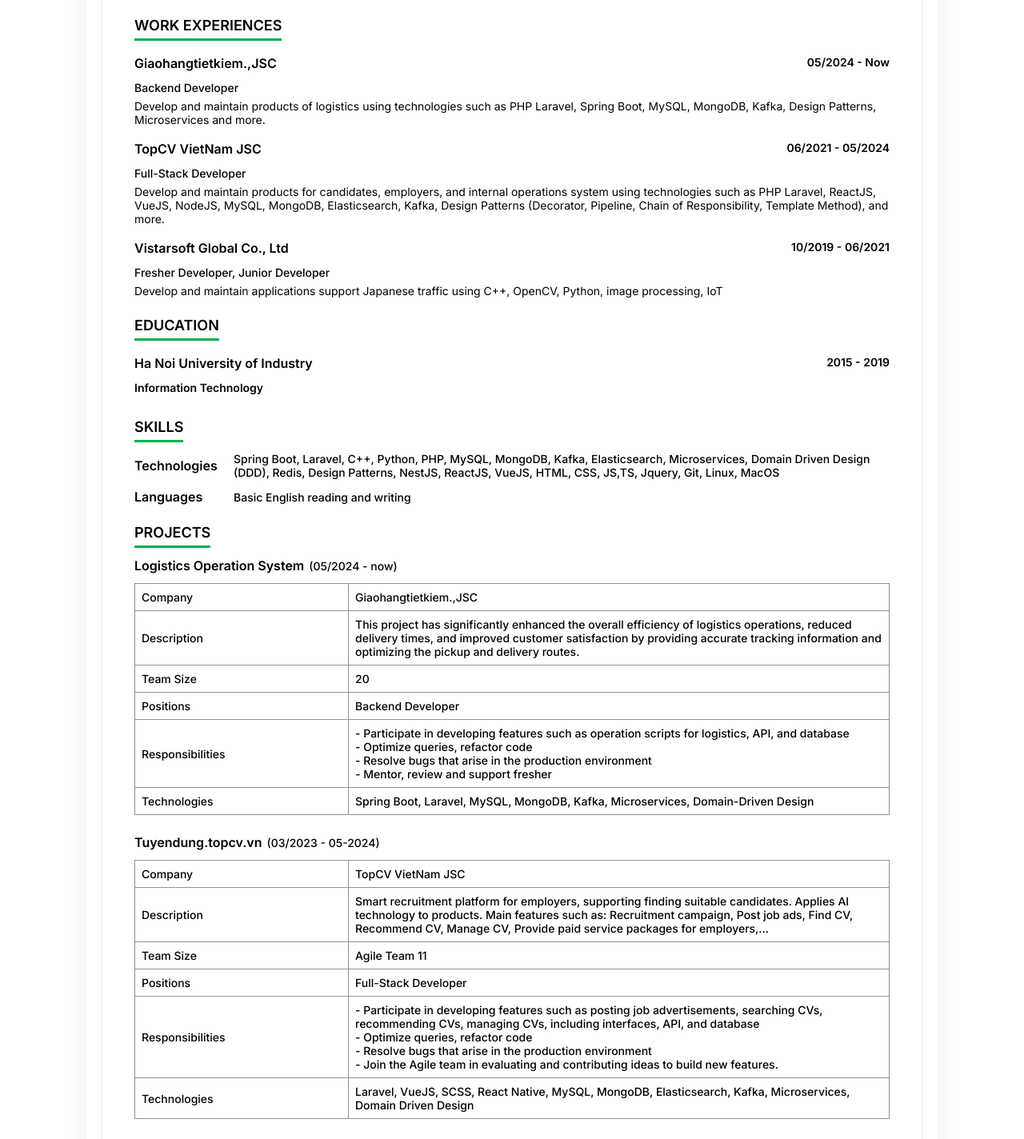
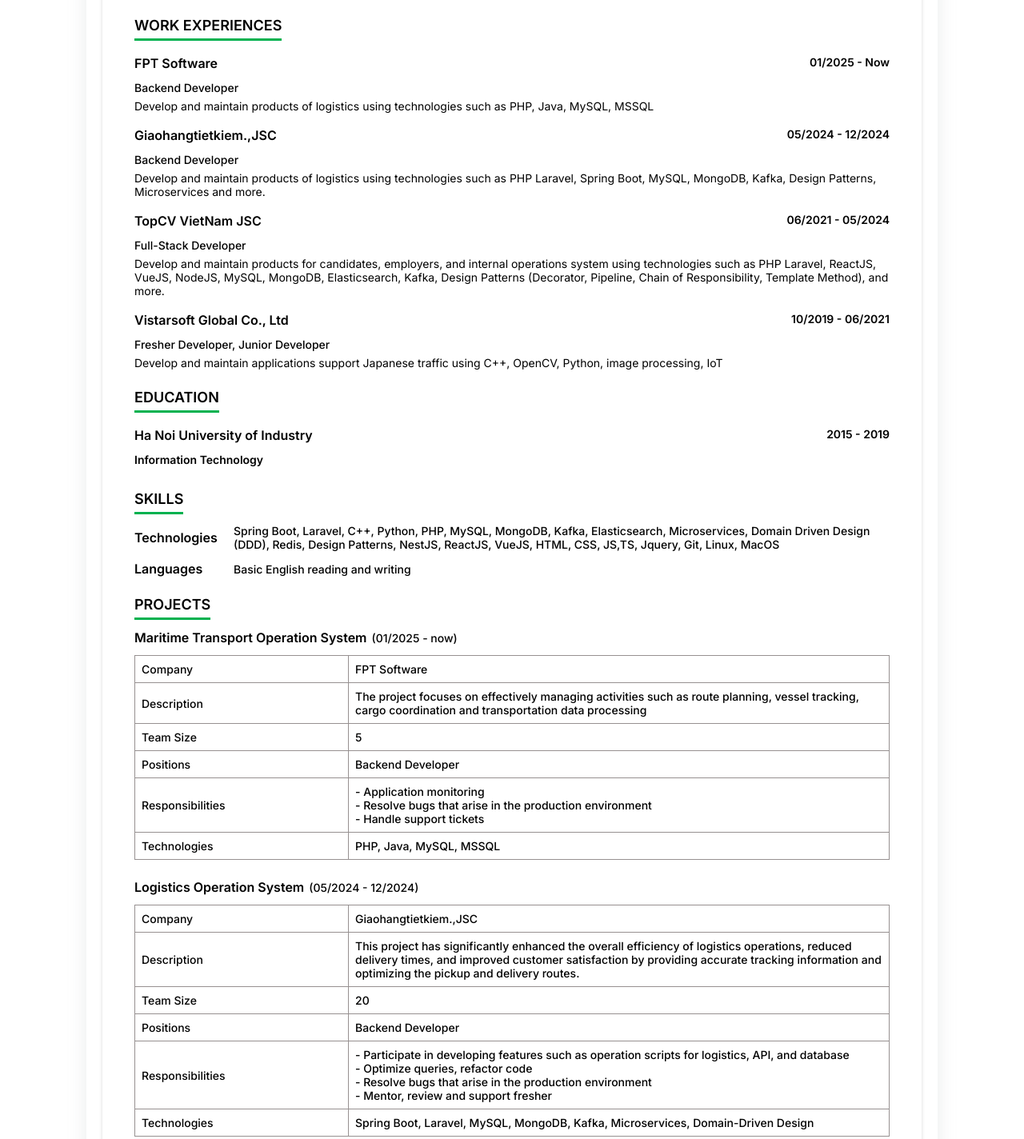
Before and after one commit to vund357/my-cv, a plain HTML site: page index.html in a window 1280 px wide. Shown: the part 483-1907 px from the top of the page at 80% size. Drawn offline with Linux system fonts and the light colour scheme.

Commit message:
update cv

```diff
--- a/cv.js
+++ b/cv.js
@@ -36,8 +36,42 @@ const data = {
     },
     projects: [
         {
+            name: 'Maritime Transport Operation System',
+            time: '01/2025 - now',
+            details: [
+                {
+                    label: 'Company',
+                    text: 'FPT Software',
+                },
+                {
+                    label: 'Description',
+                    text: 'The project focuses on effectively managing activities such as route planning, vessel tracking, cargo coordination and transportation data processing',
+                },
+                {
+                    label: 'Team Size',
+                    text: '5',
+                },
+                {
+                    label: 'Positions',
+                    text: 'Backend Developer'
+                },
+                {
+                    label: 'Responsibilities',
+                    text: [
+                        'Application monitoring',
+                        'Resolve bugs that arise in the production environment',
+                        'Handle support tickets'
+                    ],
+                },
+                {
+                    label: 'Technologies',
+                    text: 'PHP, Java, MySQL, MSSQL',
+                },
+            ],
+        },
+        {
             name: 'Logistics Operation System',
-            time: '05/2024 - now',
+            time: '05/2024 - 12/2024',
             details: [
                 {
                     label: 'Company',
--- a/index.html
+++ b/index.html
@@ -27,8 +27,18 @@
                 </div>
                 <div class="content-block">
                     <div class="flex content-between">
+                        <span class="font-bold py-6 text-16">FPT Software</span>
+                        <span class="font-bold py-6">01/2025 - Now</span>
+                    </div>
+                    <div class="my-6">Backend Developer</div>
+                    <div class="flex-col font-400">
+                        <span>Develop and maintain products of logistics using technologies such as PHP, Java, MySQL, MSSQL</span>
+                    </div>
+                </div>
+                <div class="content-block">
+                    <div class="flex content-between">
                         <span class="font-bold py-6 text-16">Giaohangtietkiem.,JSC</span>
-                        <span class="font-bold py-6">05/2024 - Now</span>
+                        <span class="font-bold py-6">05/2024 - 12/2024</span>
                     </div>
                     <div class="my-6">Backend Developer</div>
                     <div class="flex-col font-400">
```
